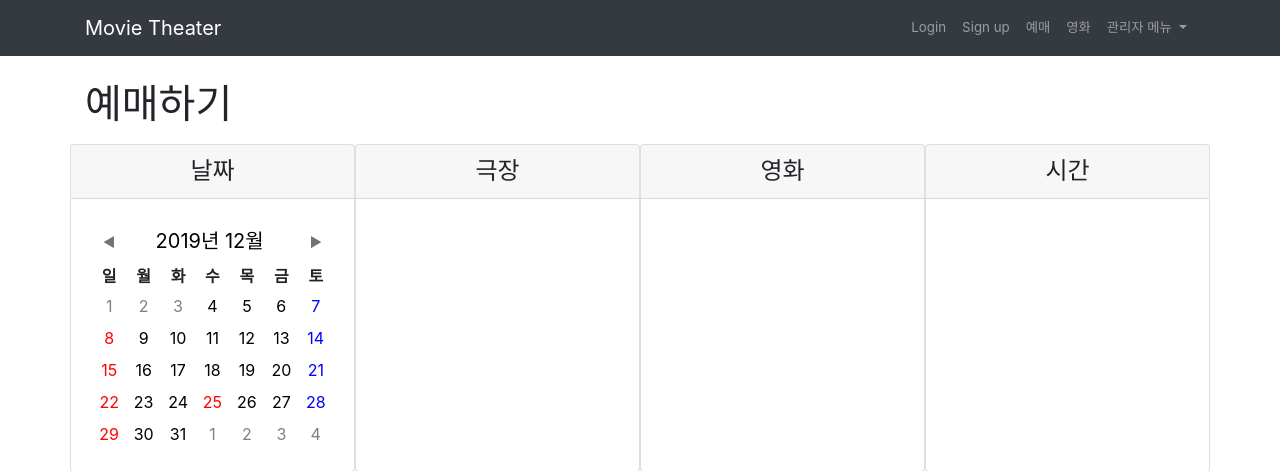
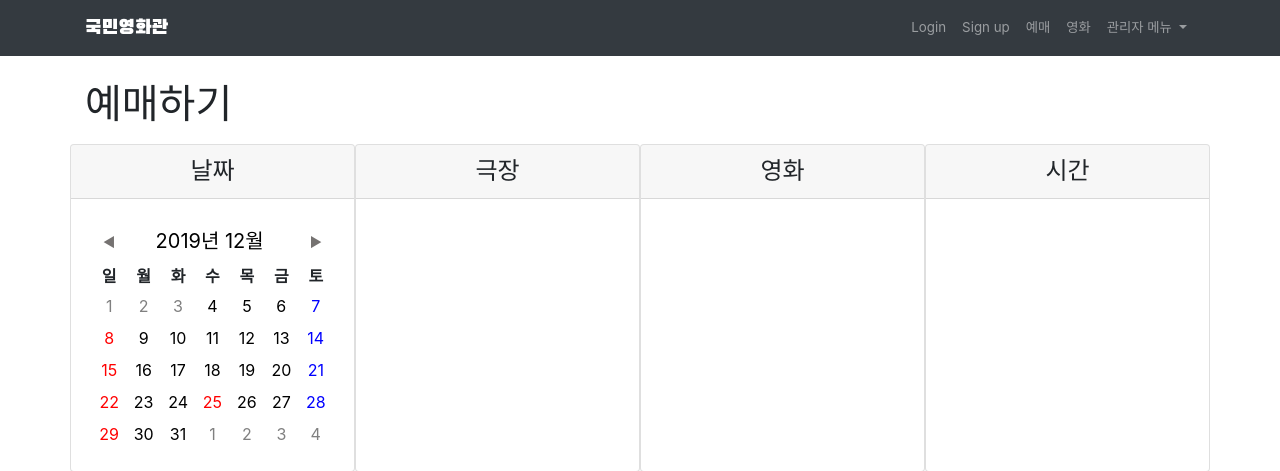
Before and after one commit to soyunim/CSE3010, a PHP site: page /template1/services.php in a window 1280 px wide. Shown: the top 471 px of the page. Run offline with PHP 8.4, Linux system fonts and the light colour scheme; data that the repository does not hold is empty; some libraries are stand-ins or nearby versions.

Commit message:
링크 수정

```diff
--- /dev/null
+++ b/template1/css/services.css
@@ -0,0 +1,8 @@
+@font-face{
+    font-family:blackhans;
+    src: url(../BlackHanSans-Regular.ttf);
+}
+
+.navbar-brand{
+    font-family: blackhans;
+}
--- a/template1/services.php
+++ b/template1/services.php
@@ -53,6 +53,8 @@ include_once 'reserve/holiday.php';  //양력.음력 변환 인클루드
 
     <!-- Custom styles for this template -->
     <link href="css/modern-business.css" rel="stylesheet">
+    <link href="./css/services.css" rel="stylesheet">
+
     <style>
         .holy {color : red;}
         .blue {color : blue;}
@@ -72,7 +74,7 @@ include_once 'reserve/holiday.php';  //양력.음력 변환 인클루드
     <!-- Navigation -->
     <nav class="navbar fixed-top navbar-expand-lg navbar-dark bg-dark fixed-top">
         <div class="container">
-            <a class="navbar-brand" href="index.php">Movie Theater</a>
+            <a class="navbar-brand" href="index.php">국민영화관</a>
             <button class="navbar-toggler navbar-toggler-right" type="button" data-toggle="collapse" data-target="#navbarResponsive" aria-controls="navbarResponsive" aria-expanded="false" aria-label="Toggle navigation">
               <span class="navbar-toggler-icon"></span>
             </button>
```
